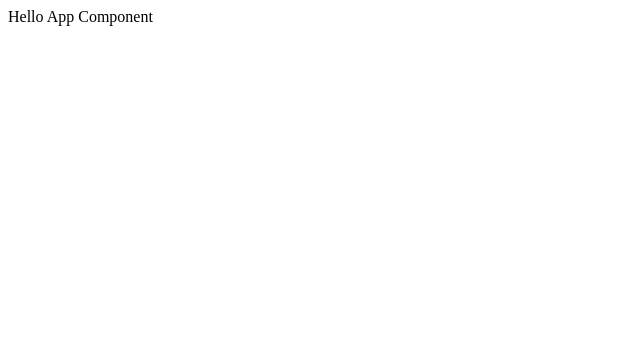
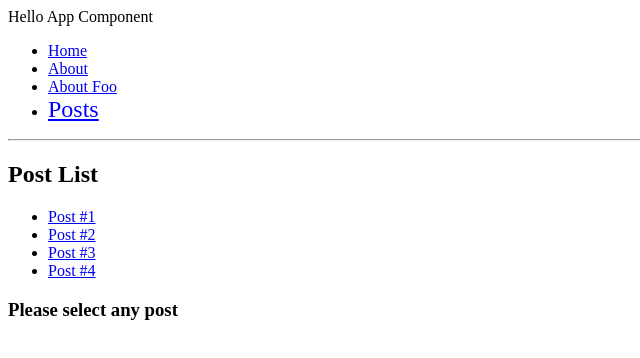
Before and after one commit to brightparagon/webpack-conquer, a React app: page /posts in a window 1280 px wide. Shown: the top 358 px of the page, without its empty margins (0-640 px from the left). Built offline with nearby package versions, Linux system fonts and the light colour scheme.

Commit message:
production config setting

```diff
--- a/package.json
+++ b/package.json
@@ -5,7 +5,7 @@
   "author": "brightparagon",
   "license": "MIT",
   "scripts": {
-    "build": "NODE_ENV=production webpack -p --config ./webpack.config.prod.js",
+    "build": "NODE_ENV=production webpack --config ./webpack.config.prod.js",
     "start": "webpack-dev-server --config ./webpack.config.dev.js"
   },
   "dependencies": {
--- a/public/index.html
+++ b/public/index.html
@@ -4,9 +4,14 @@
     <meta charset="utf-8">
     <meta name="viewport" content="width=device-width, initial-scale=1">
     <meta name="theme-color" content="#000000">
+
     <title>React App</title>
   </head>
   <body>
+    <noscript>
+      You need to enable JavaScript to run this app.
+    </noscript>
     <div id="root"></div>
+    <!-- This HTML file is a template. -->
   </body>
 </html>
--- a/src/App.js
+++ b/src/App.js
@@ -1,13 +1,20 @@
 import React, { Component } from 'react';
 import { Route, Switch } from 'react-router-dom';
-import { Home } from './pages';
+import { Home, About, Posts } from './pages';
+import { Menu } from './components';
 
 class App extends Component {
   render() {
     return (
       <div>
         Hello App Component
+        <Menu/>
         <Route exact path='/' component={Home} />
+        <Switch>
+          <Route path='/about/:name' component={About}/>
+          <Route path='/about' component={About} />
+        </Switch>
+        <Route path='/posts' component={Posts}/>
       </div>
     );
   }
--- /dev/null
+++ b/src/components/Menu.js
@@ -0,0 +1,23 @@
+import React from 'react';
+import { NavLink } from 'react-router-dom';
+
+const Menu = () => {
+  const activeStyle = {
+    color: 'blue',
+    fontSize: '1.5rem'
+  };
+
+  return (
+    <div>
+      <ul>
+        <li><NavLink exact to='/' activeStyle={activeStyle}>Home</NavLink></li>
+        <li><NavLink exact to='/about' activeStyle={activeStyle}>About</NavLink></li>
+        <li><NavLink to='/about/foo' activeStyle={activeStyle}>About Foo</NavLink></li>
+        <li><NavLink to='/posts' activeStyle={activeStyle}>Posts</NavLink></li>
+      </ul>
+      <hr/>
+    </div>
+  );
+};
+
+export default Menu;
--- /dev/null
+++ b/src/components/index.js
@@ -0,0 +1,5 @@
+import Menu from './Menu';
+
+export {
+  Menu
+}
--- /dev/null
+++ b/src/pages/About.js
@@ -0,0 +1,16 @@
+import React from 'react';
+import queryString from 'query-string';
+
+const About = ({ location, match }) => {
+  const query = queryString.parse(location.search);
+  const detail = query.detail === 'true';
+
+  return (
+    <div>
+      <h2>About {match.params.name}</h2>
+      {detail && <h4>Query {query.detail}</h4>}
+    </div>
+  );
+};
+
+export default About;
--- /dev/null
+++ b/src/pages/Post.js
@@ -0,0 +1,11 @@
+import React from 'react';
+
+const Post = ({ match }) => {
+  return (
+    <div>
+      포스트 {match.params.id}
+    </div>
+  );
+};
+
+export default Post;
--- /dev/null
+++ b/src/pages/Posts.js
@@ -0,0 +1,21 @@
+import React from 'react';
+import { Link, Route } from 'react-router-dom';
+import { Post } from './';
+
+const Posts = ({ match }) => {
+  return (
+    <div>
+     <h2>Post List</h2>
+     <ul>
+        <li><Link to={`${match.url}/1`}>Post #1</Link></li>
+        <li><Link to={`${match.url}/2`}>Post #2</Link></li>
+        <li><Link to={`${match.url}/3`}>Post #3</Link></li>
+        <li><Link to={`${match.url}/4`}>Post #4</Link></li>
+     </ul>
+     <Route exact path={match.url} render={()=>(<h3>Please select any post</h3>)}/>
+     <Route path={`${match.url}/:id`} component={Post}/>
+    </div>
+  );
+};
+
+export default Posts;
```
Also changed, not shown: src/pages/index.async.js (+7 -1 lines), src/pages/index.js (+7 -1 lines), webpack.config.prod.js (+10 -14 lines), 6 other files (tests, documents, lock files or other folders).
